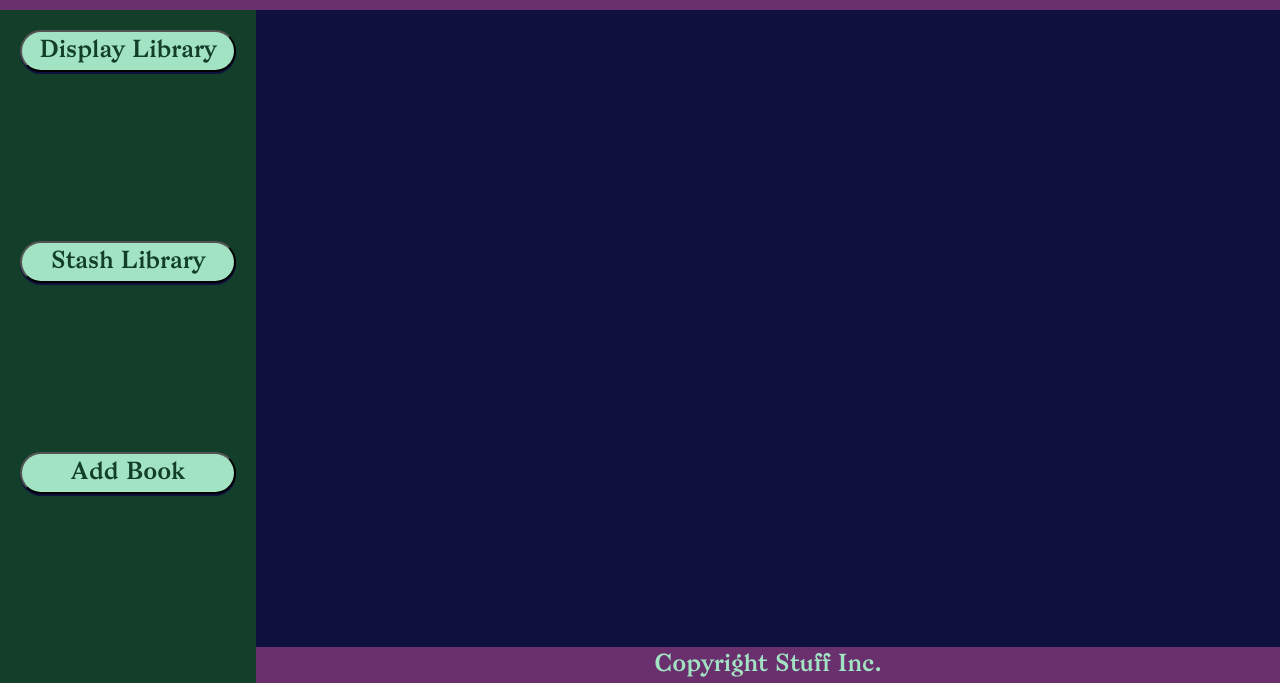
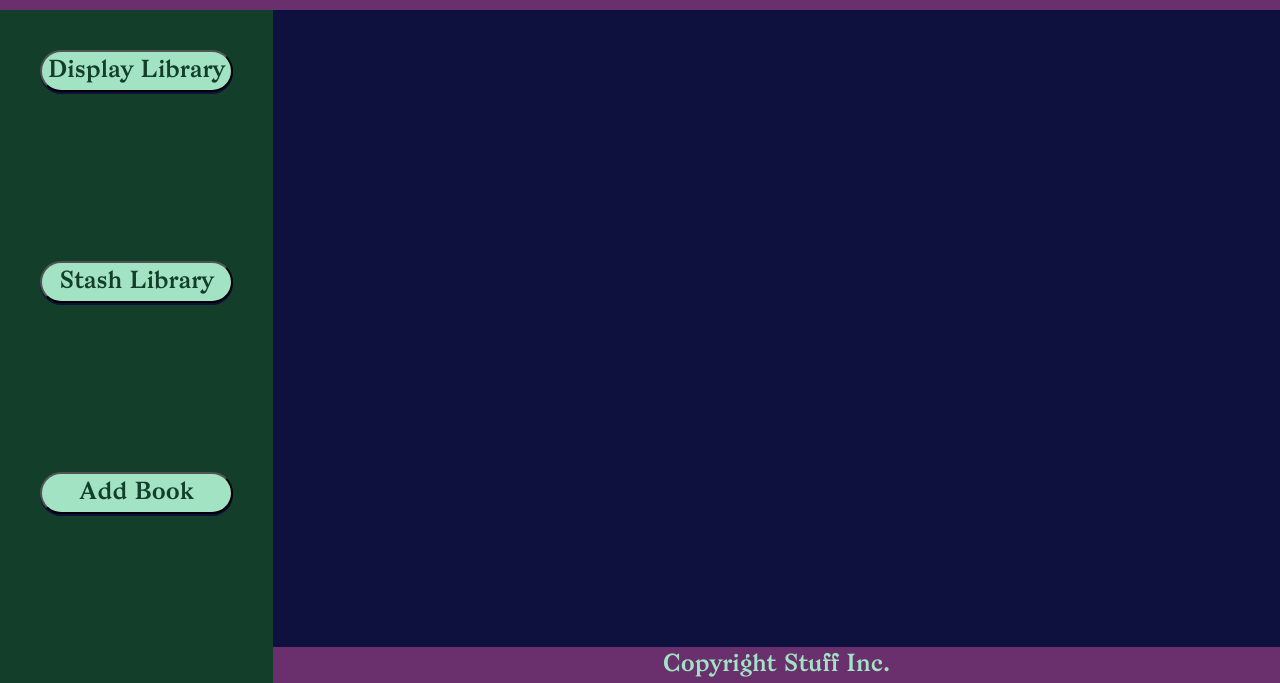
Before and after one commit to jeffbarsoum/top-js_int-js_project_library, a plain HTML site: page index.html in a window 1280 px wide. Shown: the part 117-800 px from the top of the page. Drawn offline with Linux system fonts and the light colour scheme.

Commit message:
Make styling between sidebar and other buttons more consistent

```diff
--- a/styles.css
+++ b/styles.css
@@ -130,23 +130,27 @@
     overflow:auto
   }
 
-  .sidebar-button {
+  .sidebar-button,
+  button {
     text-decoration: none;
     pointer-events: fill;
     border-radius: var(--button-radius);
     box-shadow: 0 2px var(--color-dark-blue);
     background-color: var(--color-light-green);
     color: var(--color-dark-green);
+    margin: 20px;
   }
 
-  .sidebar-button:hover {
+  .sidebar-button:hover,
+  button:hover {
     box-shadow: 0 5px var(--color-dark-blue);
     transform: translateY(-3px);
     transition: 100ms;
     cursor: pointer;
   }
 
-  .sidebar-button:active {
+  .sidebar-button:active,
+  button:active {
     background-color: var(--color-dark-blue);
     color: var(--color-light-green);
     transform: translateY(4px);
```
